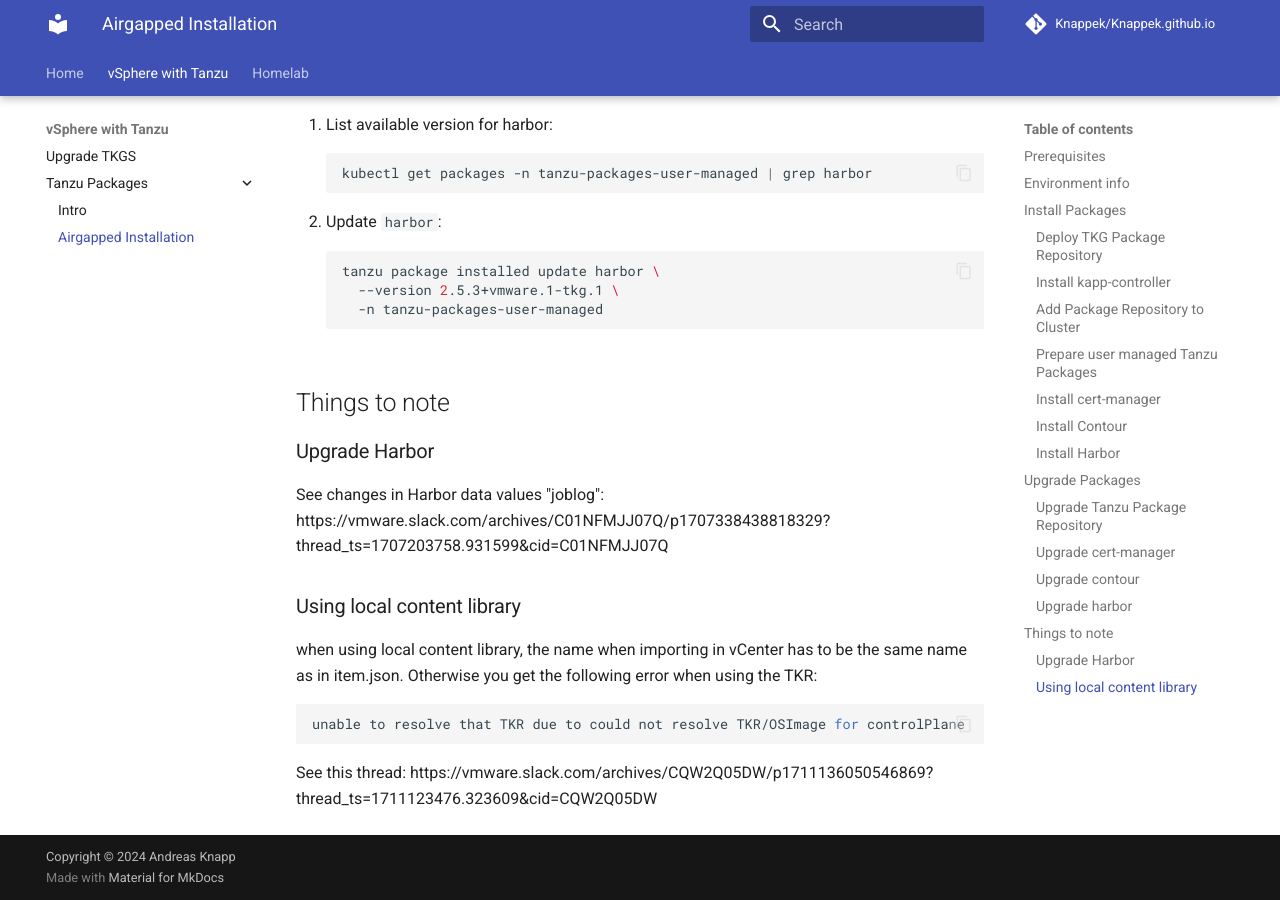
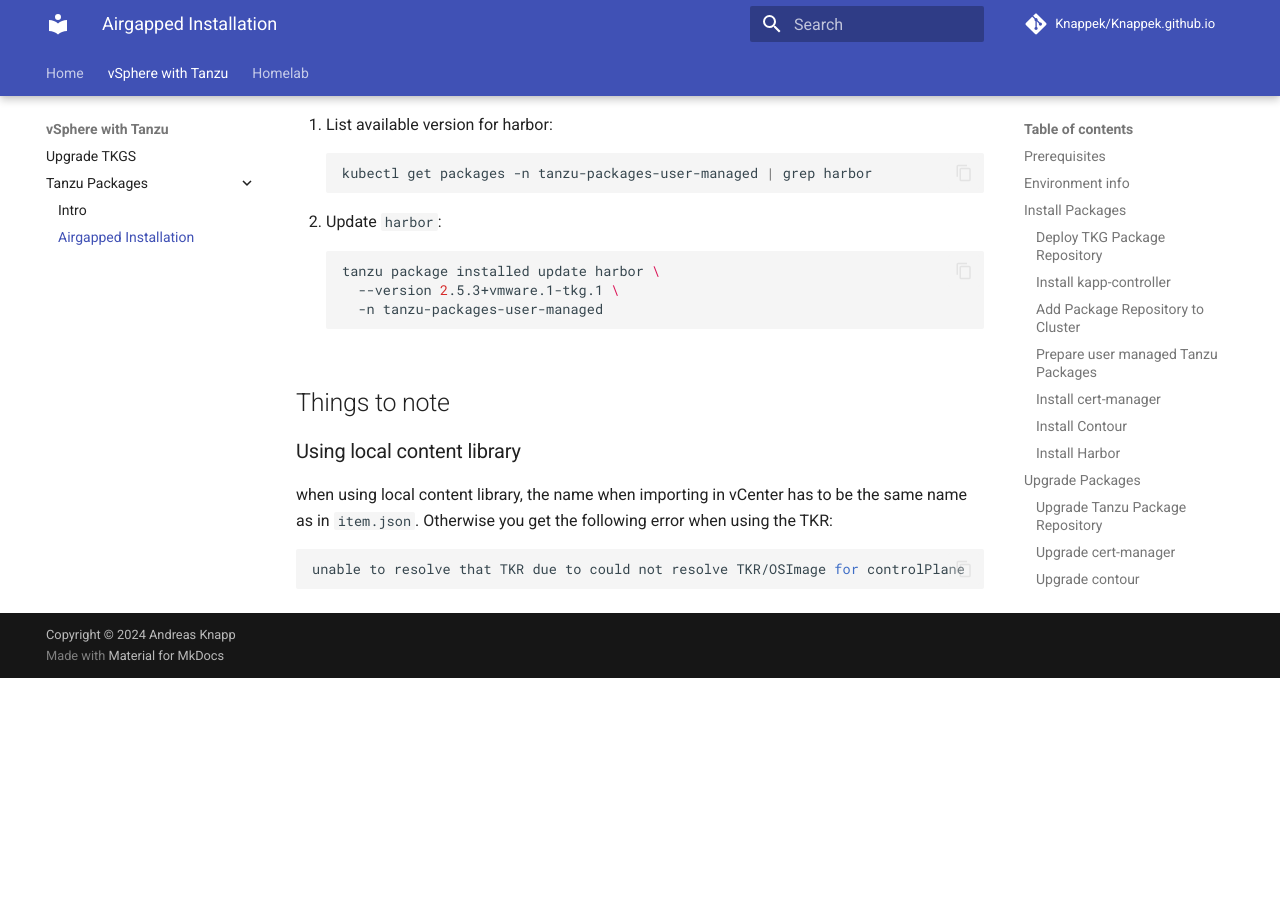
Before and after one commit to Knappek/Knappek.github.io, an MkDocs documentation site: the page built from docs/vsphere-with-tanzu/tanzu-packages/deploy-packages-airgapped.md, in a window 1280 px wide and 900 px high, scrolled down 13441 px. Built offline with MkDocs 1.6.1 and Material for MkDocs 9.7.7, drawn with Linux system fonts in a browser that asks for light colours; comment, search, counter and statistics services are not loaded; after the commit the page ends 14119 px from its top, so only the background shows below that.

Commit message:
remove slack links

````diff
--- a/docs/vsphere-with-tanzu/tanzu-packages/deploy-packages-airgapped.md
+++ b/docs/vsphere-with-tanzu/tanzu-packages/deploy-packages-airgapped.md
@@ -689,16 +689,10 @@
 
 ## Things to note
 
-### Upgrade Harbor
-
-See changes in Harbor data values "joblog": https://vmware.slack.com/archives/C01NFMJJ07Q/p1707338438818329?thread_ts=1707203758.931599&cid=C01NFMJJ07Q
-
 ### Using local content library
 
-when using local content library, the name when importing in vCenter has to be the same name as in item.json. Otherwise you get the following error when using the TKR:
+when using local content library, the name when importing in vCenter has to be the same name as in `item.json`. Otherwise you get the following error when using the TKR:
 
 ```sh
 unable to resolve that TKR due to could not resolve TKR/OSImage for controlPlane
 ```
-
-See this thread: https://vmware.slack.com/archives/CQW2Q05DW/p1711136050546869?thread_ts=1711123476.323609&cid=CQW2Q05DW
````
Also changed, not shown: docs/homelab/airgapped-tkgs.md (+1 -1 lines).
